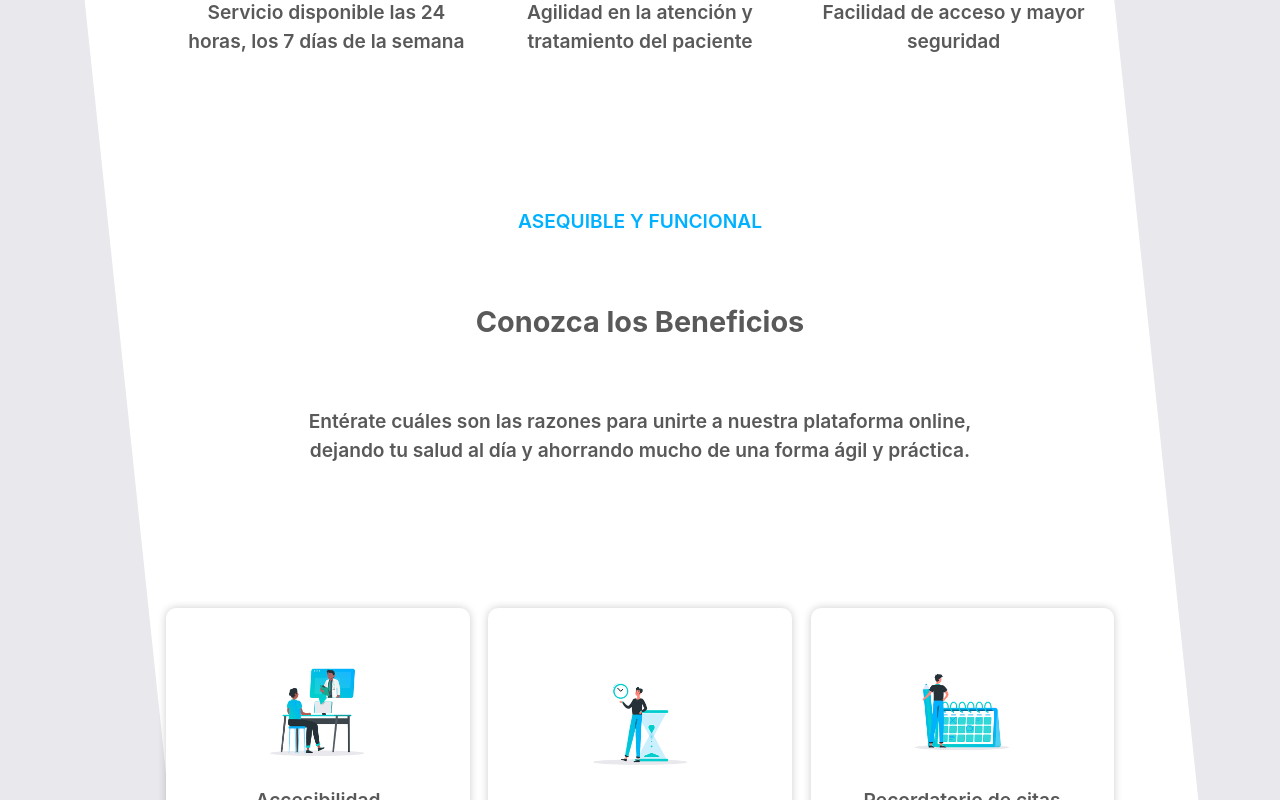
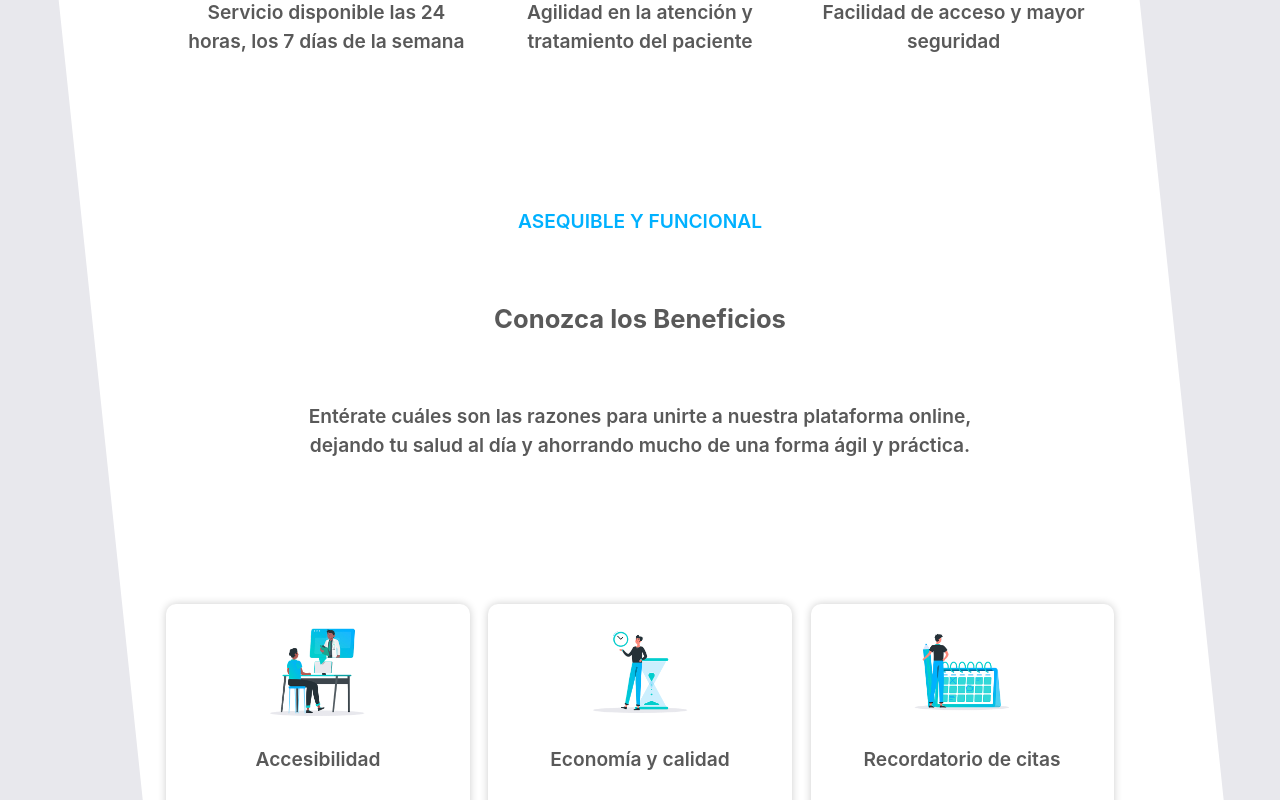
Before and after one commit to franco-buccellato/FrontDocOnlineLanding, a React (Create React App) app: page / in a window 1280 px wide. Shown: the part 1314-2114 px from the top of the page. Built offline with nearby package versions, Linux system fonts and the light colour scheme.

Commit message:
Benefecios arreglos 04

```diff
--- a/src/components/CalidadYBeneficios/CalidadYBeneficios.js
+++ b/src/components/CalidadYBeneficios/CalidadYBeneficios.js
@@ -139,7 +139,7 @@ const Calidad = styled.div`
                 margin: auto;
             }
             .second-title{
-                font-size: 1.8rem;
+                font-size: 1.6rem;
                 font-weight: bold;
                 margin: 4rem 0;
             }
@@ -172,6 +172,11 @@ const Calidad = styled.div`
                 justify-content: center;
                 align-items: center;
                 flex-direction: column;
+                @media only screen and (max-width: 1540px) {
+                    padding: 1rem;
+                    min-height: 22rem;
+                    max-height: 22rem;
+                }
                 img{
                     min-height: 10rem;
                     max-height: 10rem;
@@ -212,12 +217,14 @@ const Calidad = styled.div`
         transform: rotate(174deg);
         @media only screen and (max-width: 1540px) {
             height: 225vh;
+            width: 84vw;
         }
     }
 
     @media only screen and (max-width: 1540px) {
         .content{
             width: 74%;
+
         }
     }
 `
```
